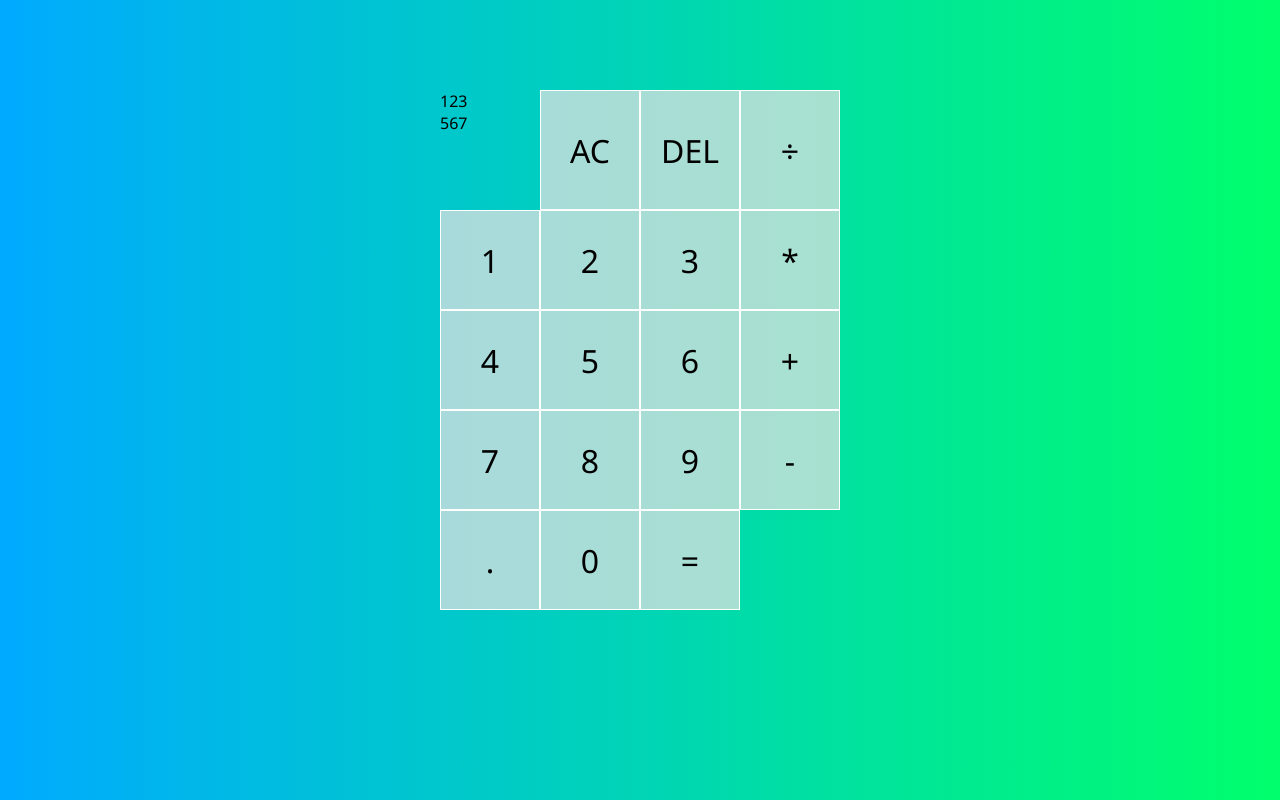
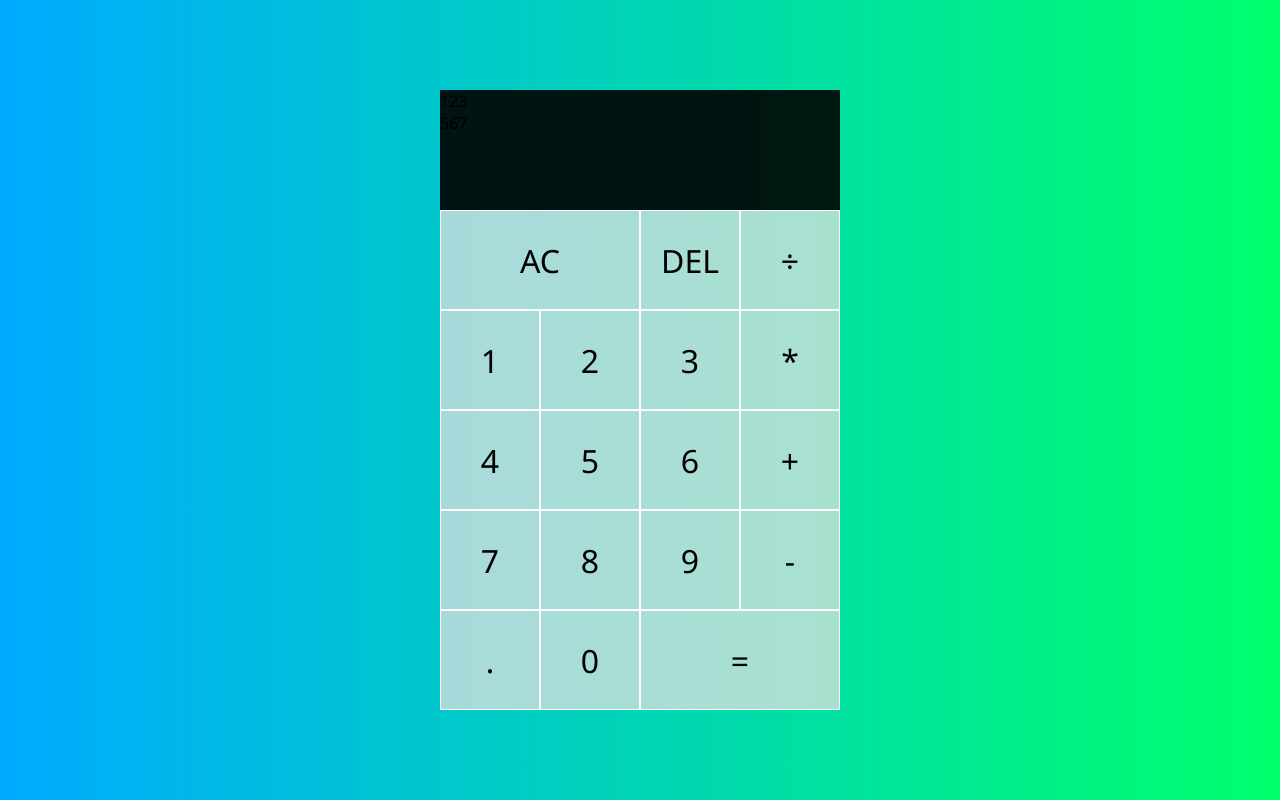
Before and after one commit to cycankahuna/calculator-in-js, a plain HTML site: page index.html in a window 1280 px wide. Drawn offline with Linux system fonts and the light colour scheme.

Commit message:
styled output area of calculator

```diff
--- a/styles.css
+++ b/styles.css
@@ -32,3 +32,12 @@ body {
 .calculator-grid > button:hover {
   background-color: rgba(225, 225, 225, 0.9);
 }
+
+.span-two {
+  grid-column: span 2;
+}
+
+.output {
+  grid-column: 1/-1;
+  background-color: rgba(0, 0, 0, 0.9);
+}
```
